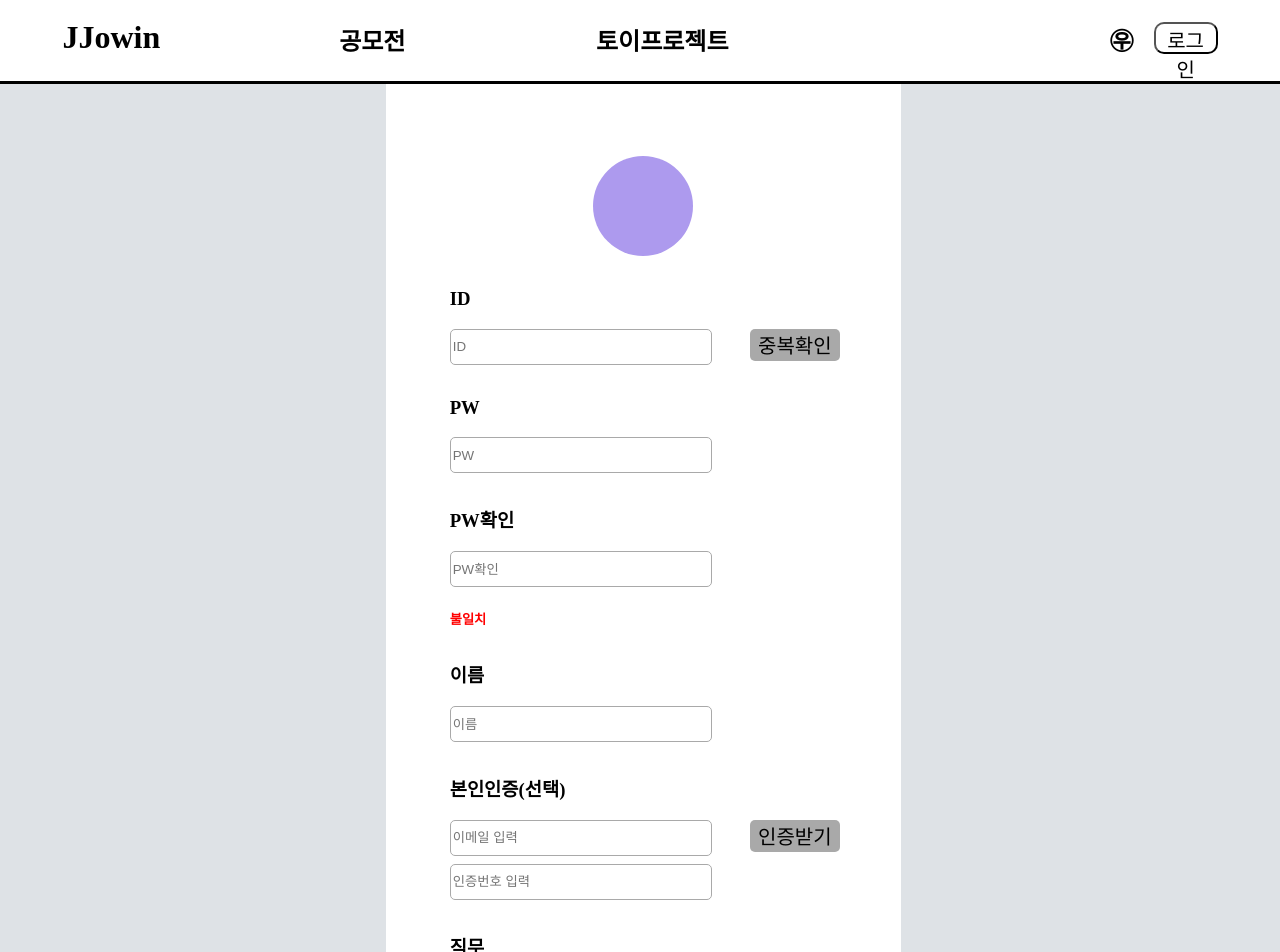
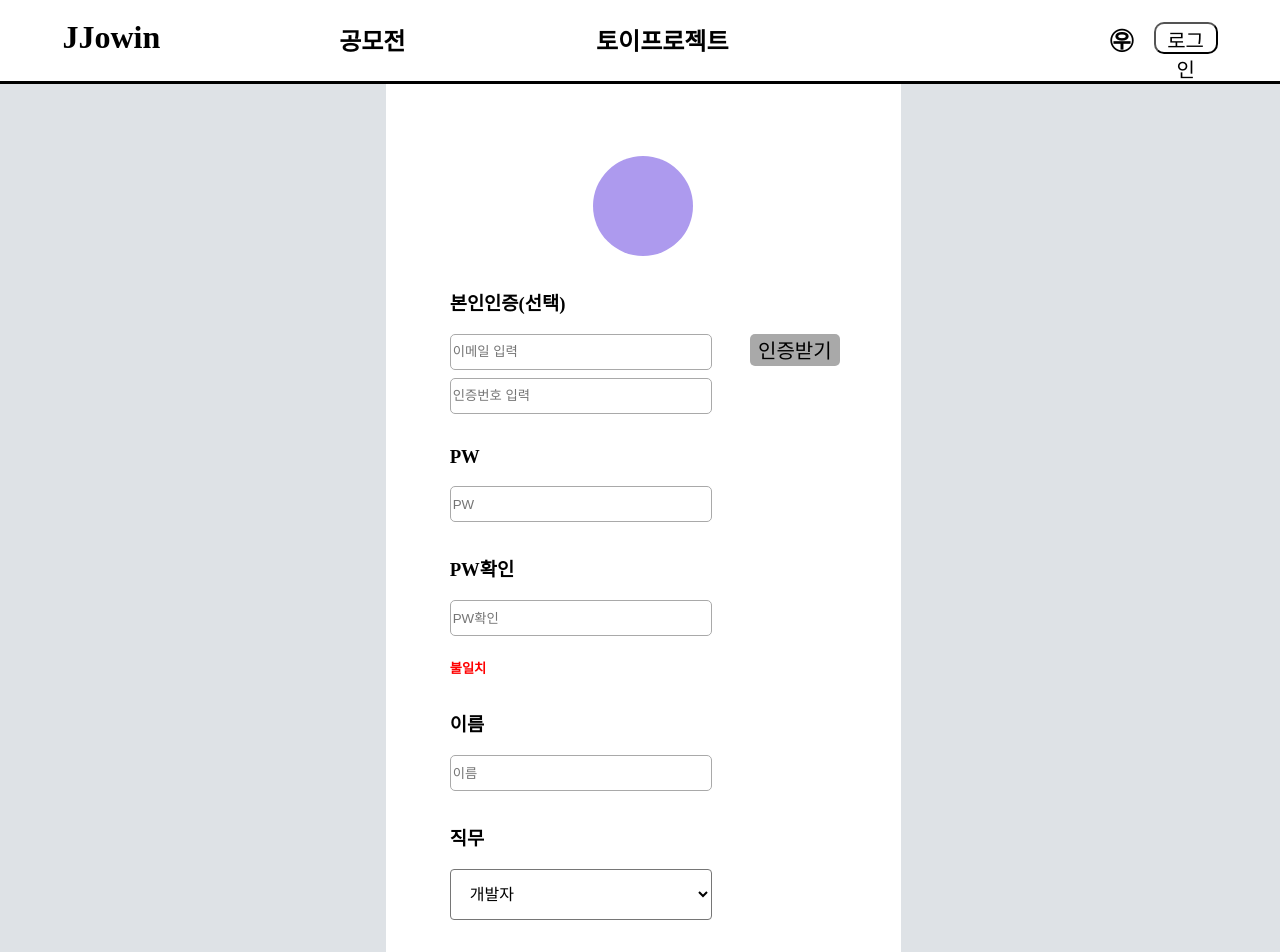
Before and after one commit to JJOWIN/Front, a React (Create React App) app in the folder jjowin/: page /signUp in a window 1280 px wide. Shown: the top 952 px of the page. Built offline with nearby package versions, Linux system fonts and the light colour scheme.

Commit message:
08.29 update

```diff
--- a/jjowin/package.json
+++ b/jjowin/package.json
@@ -3,9 +3,11 @@
   "version": "0.1.0",
   "private": true,
   "dependencies": {
+    "@tanstack/react-query": "^4.2.2",
     "@testing-library/jest-dom": "^5.16.4",
     "@testing-library/react": "^13.3.0",
     "@testing-library/user-event": "^13.5.0",
+    "axios": "^0.27.2",
     "emailjs-com": "^3.2.0",
     "nodemailer": "^6.7.8",
     "react": "^18.2.0",
@@ -42,5 +44,8 @@
       "last 1 firefox version",
       "last 1 safari version"
     ]
+  },
+  "devDependencies": {
+    "@types/react-query": "^1.2.9"
   }
 }
--- a/jjowin/src/index.js
+++ b/jjowin/src/index.js
@@ -4,8 +4,12 @@ import {QueryClient, QueryClientProvider} from "react-query";
 import App from './App';
 
 const root = ReactDOM.createRoot(document.getElementById('root'));
+const queryClient = new QueryClient();
 root.render(
   <React.StrictMode>
+    <QueryClientProvider client={queryClient}>
       <App />
+    </QueryClientProvider>
+
   </React.StrictMode>
 );
--- a/jjowin/src/routes/Login.js
+++ b/jjowin/src/routes/Login.js
@@ -1,5 +1,6 @@
 import {Link} from "react-router-dom"
 import styled from "styled-components";
+import {QueryClient, QueryClientProvider} from "react-query";
 const Container = styled.div`
     width:40%;
     height:100%;
--- a/jjowin/src/routes/SignUp.js
+++ b/jjowin/src/routes/SignUp.js
@@ -1,6 +1,8 @@
 import {Link} from "react-router-dom"
 import styled from "styled-components";
 import { useEffect, useState } from "react";
+import { useMutation } from 'react-query';
+import axios from "axios";
 
 const Container = styled.div`
     width:40%;
@@ -91,10 +93,23 @@ function SignUp(){
         { value: "designer", name: "UI/UX 디자이너" },
         { value: "orange", name: "개발자2" },
     ];
+    const Body = {
+		"name": "유저 이름",
+		"nickname": "닉네임",
+		"email": "이메일",
+		"password": "비밀번호",
+		"job": "직무",
+		"jobLevel": 1,
+		"selfIntro": "자기 소개",
+		"userSkills": [
+			{"name": "스킬 이름"},
+		]
+
+}
         const SelectBox = (props) => {
             const handleChange = (e) => {
                setRole(e.target.value);
-               console.log(e.target.value)
+               console.log(role)
             };
             return (
                 <Select onChange={handleChange} value={role}>
@@ -110,7 +125,6 @@ function SignUp(){
                 </Select>
             );
         };
-
 
         const ClickProficiency = (index) => {
             let tmp = proficiency.map((e, i) => {
@@ -153,8 +167,16 @@ function SignUp(){
             setAgree([...agree,1])
         }
     }
+
     const ButtonClick=()=>{
-        console.log(id,pw,name,email,role,skill,agree,pwSame)
+        fetch('http://43.200.200.255:8080/users', {
+            method: 'POST',
+            headers: {
+                'Content-Type': 'application/json',
+            },
+            body: JSON.stringify(Body)
+          })
+          .then(response=>console.log(response))
     }
     const handleChangeId=(e)=>{
         setId(e.target.value);
@@ -204,13 +226,14 @@ function SignUp(){
                 <div style={{width:"100px",height:"100px",backgroundColor:"#AD9AEE",borderRadius:"50%",margin:0}}></div>
             </Container1>
 
-           <Contianer2>
-              <h3>ID</h3>
-              <div style={{display:"flex"}}>
-              <ID placeholder="ID" onChange={handleChangeId}/>
-              <Button onClick={SameCheck}>중복확인</Button>
-              </div>
-          </Contianer2>
+            < Contianer2>
+                <h3>본인인증(선택)</h3>
+                <div style={{display:"flex"}}>
+                <ID placeholder="이메일 입력" onChange={handleChangeEmail}/>
+                <Button>인증받기</Button>
+                </div>
+                <ID style={{marginTop:"1vh"}}placeholder="인증번호 입력" />
+            </Contianer2>
 
              <Contianer2>
                 <h3>PW</h3>
@@ -230,14 +253,7 @@ function SignUp(){
                 <ID placeholder="이름" onChange={handleChangeName}/>
             </Contianer2>
 
-            < Contianer2>
-                <h3>본인인증(선택)</h3>
-                <div style={{display:"flex"}}>
-                <ID placeholder="이메일 입력" onChange={handleChangeEmail}/>
-                <Button>인증받기</Button>
-                </div>
-                <ID style={{marginTop:"1vh"}}placeholder="인증번호 입력" />
-            </Contianer2>
+
 
             <Contianer2>
                 <h3>직무</h3>
```
Also changed, not shown: jjowin/src/api.js (added), 1 other file (tests, documents, lock files or other folders).
